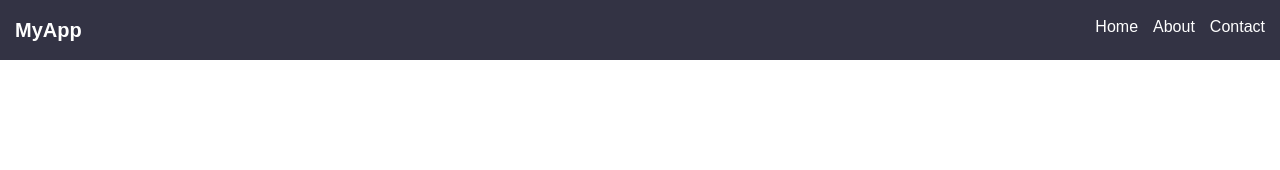
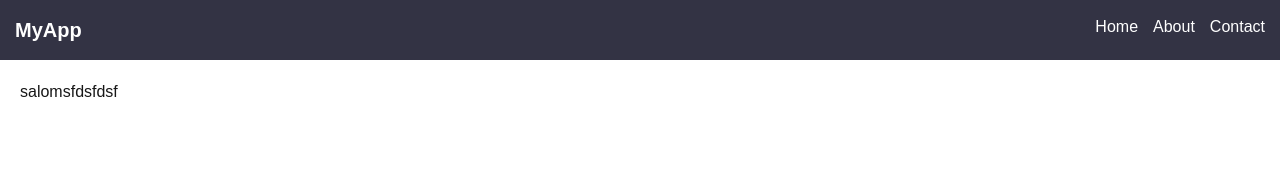
Before and after one commit to Abdumuhammadjon/fullstack1, a Next.js app in the folder frontend/: page /results in a window 1280 px wide. Shown: the top 170 px of the page. Built offline with nearby package versions, Linux system fonts and the light colour scheme; no server answers.

Commit message:
fsfdsfdsf

```diff
--- a/frontend/pages/results/index.jsx
+++ b/frontend/pages/results/index.jsx
@@ -3,7 +3,7 @@ import React from 'react'
 const results = () => {
   return (
     <div>
-
+      <h1>salomsfdsfdsf</h1>
     </div>
   )
 }
```
